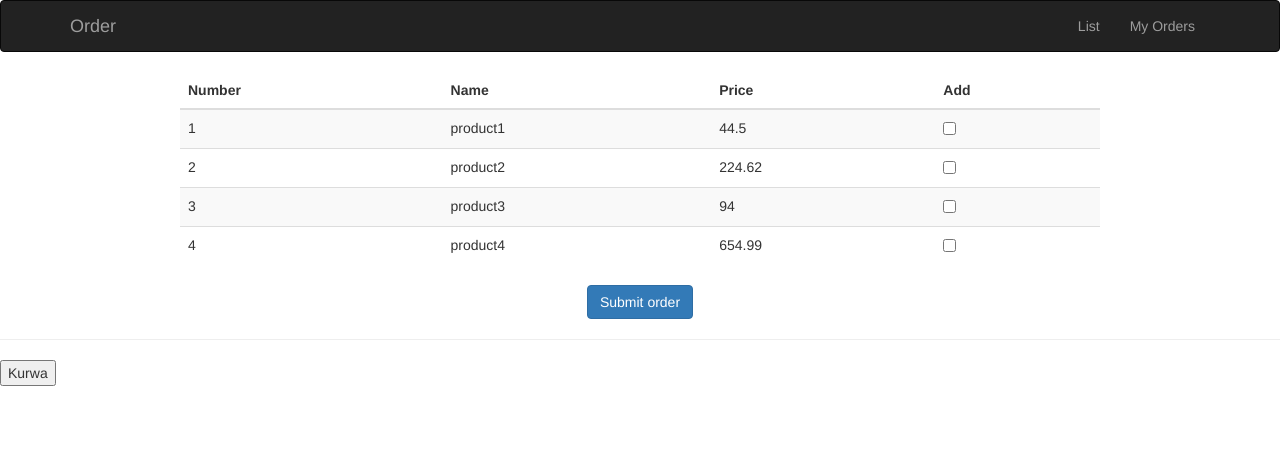
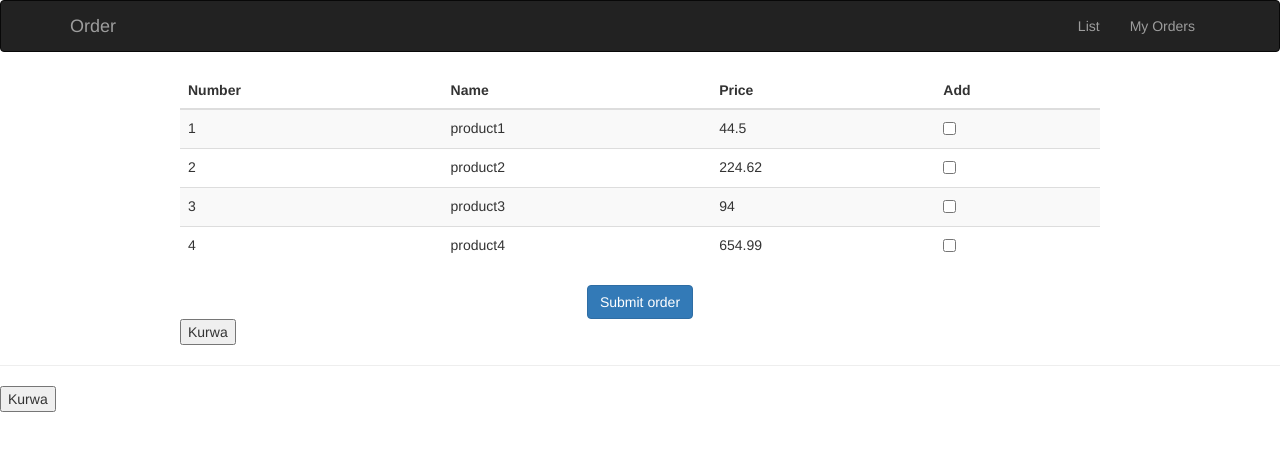
Before and after one commit to DawidKossowski/srorder, an Angular app in the folder angular/: page / in a window 1280 px wide. Shown: the top 450 px of the page. Built offline with nearby package versions, Linux system fonts and the light colour scheme.

Commit message:
database setup

```diff
--- a/angular/src/app/app.module.ts
+++ b/angular/src/app/app.module.ts
@@ -9,6 +9,7 @@ import { Routes } from '@angular/router';
 import { HttpModule } from '@angular/http';
 import {BikeService} from './bike.service';
 import { BikesComponent } from './bikes/bikes.component';
+import { ProductService } from './product.service';
 
 @NgModule({
   declarations: [
@@ -22,7 +23,7 @@ import { BikesComponent } from './bikes/bikes.component';
     FormsModule,
     HttpModule
   ],
-  providers: [BikeService],
+  providers: [BikeService, ProductService],
   bootstrap: [AppComponent]
 })
 export class AppModule { }
--- a/angular/src/app/order-list/order-list.component.html
+++ b/angular/src/app/order-list/order-list.component.html
@@ -18,3 +18,8 @@
 </table>
 
 <button class="btn btn-primary center-block" (click)="submitOrder()">Submit order</button>
+
+<p *ngIf="products">
+  {{products[0].name}}
+</p>
+<button (click)="initProducts()">Kurwa</button>
--- a/angular/src/app/order-list/order-list.component.ts
+++ b/angular/src/app/order-list/order-list.component.ts
@@ -1,5 +1,7 @@
 import { Component, OnInit } from '@angular/core';
 import { Order } from './order';
+import { Product } from '../product';
+import { ProductService } from '../product.service';
 
 @Component({
   selector: 'app-order-list',
@@ -13,12 +15,19 @@ export class OrderListComponent implements OnInit {
     { id: 3, name: 'product3', price: 94, status: false },
     { id: 4, name: 'product4', price: 654.99, status: false }
   ];
-
-  constructor() { }
+  public products: Array<Product>;
+  constructor(private productService: ProductService) { }
 
   ngOnInit() {
+
   }
-  submitOrder() {
+
+  initProducts() {
+    this.productService.getProducts().then(products => this.products = products);
+    console.log("sdfusdc");
+
+  }
+ /* submitOrder() {
     console.log(this.orders[0].status);
-  }
+  }*/
 }
```
Also changed, not shown: 1 other file (tests, documents, lock files or other folders).
